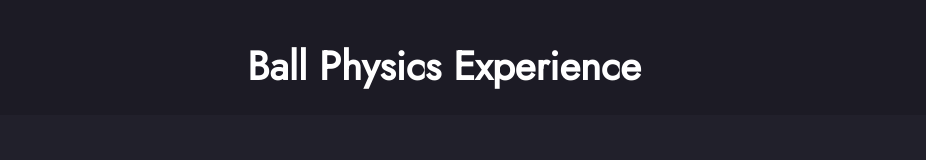
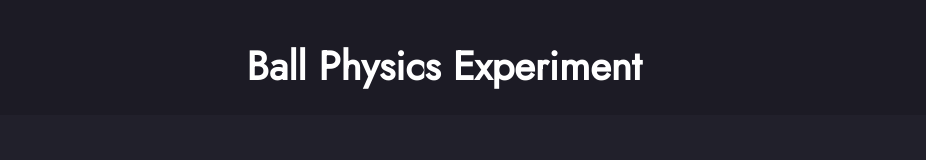
Before and after one commit to Liberontissauri/Ball-Physics-With-TypeScript, a plain HTML site: page index.html in a window 1280 px wide. Shown: the top 160 px of the page, without its empty margins (196-1122 px from the left). Drawn offline with Linux system fonts and the light colour scheme.

Commit message:
Deploying to gh-pages from @ Liberontissauri/Ball-Physics-With-TypeScript@c837f97b1bb33ad3452f8ce52d5958d046438d84 🚀

```diff
--- a/index.html
+++ b/index.html
@@ -7,7 +7,7 @@
     <title>Ball Physics</title>
 <script defer src="main.js"></script></head>
 <body>
-    <h1>Ball Physics Experience</h1>
+    <h1>Ball Physics Experiment</h1>
     <canvas id="main_canvas" width="1920" height="1080"></canvas>
 </body>
 </html>
```
